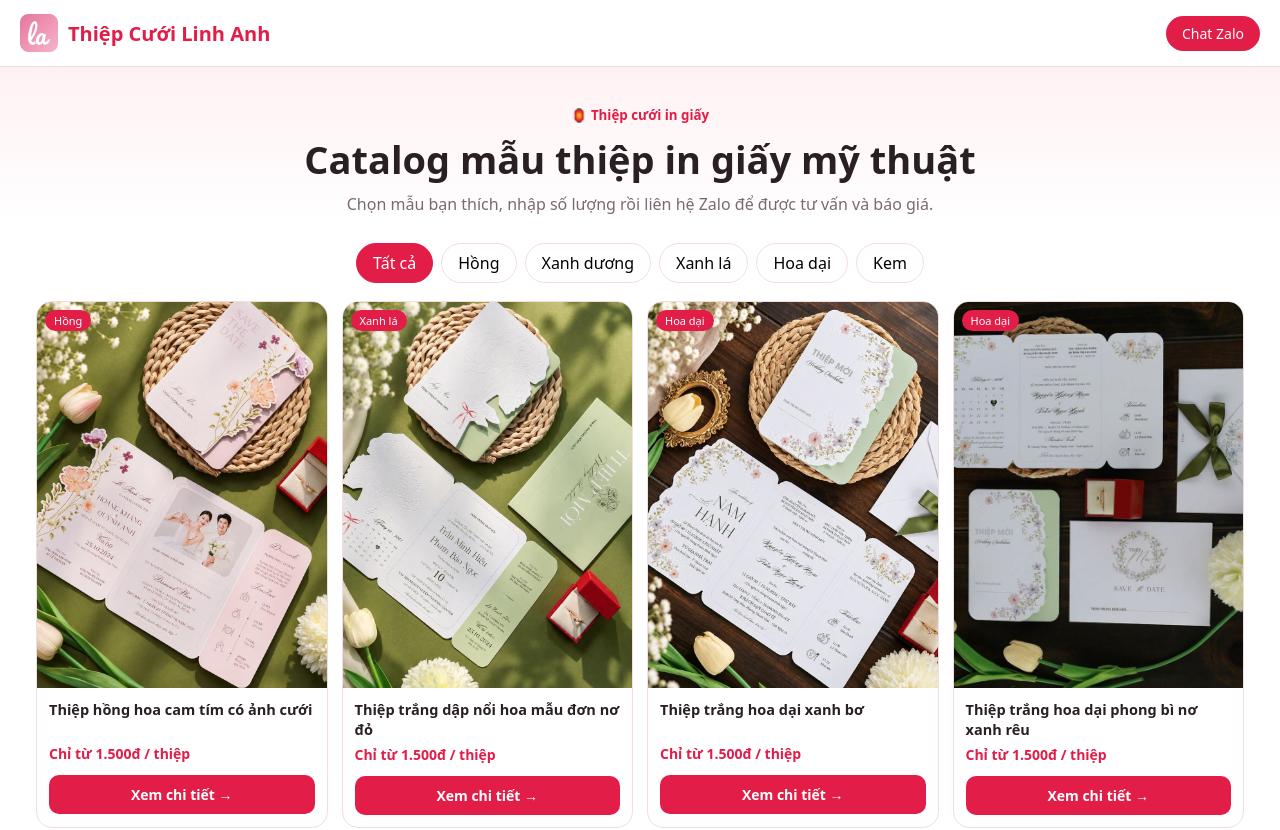
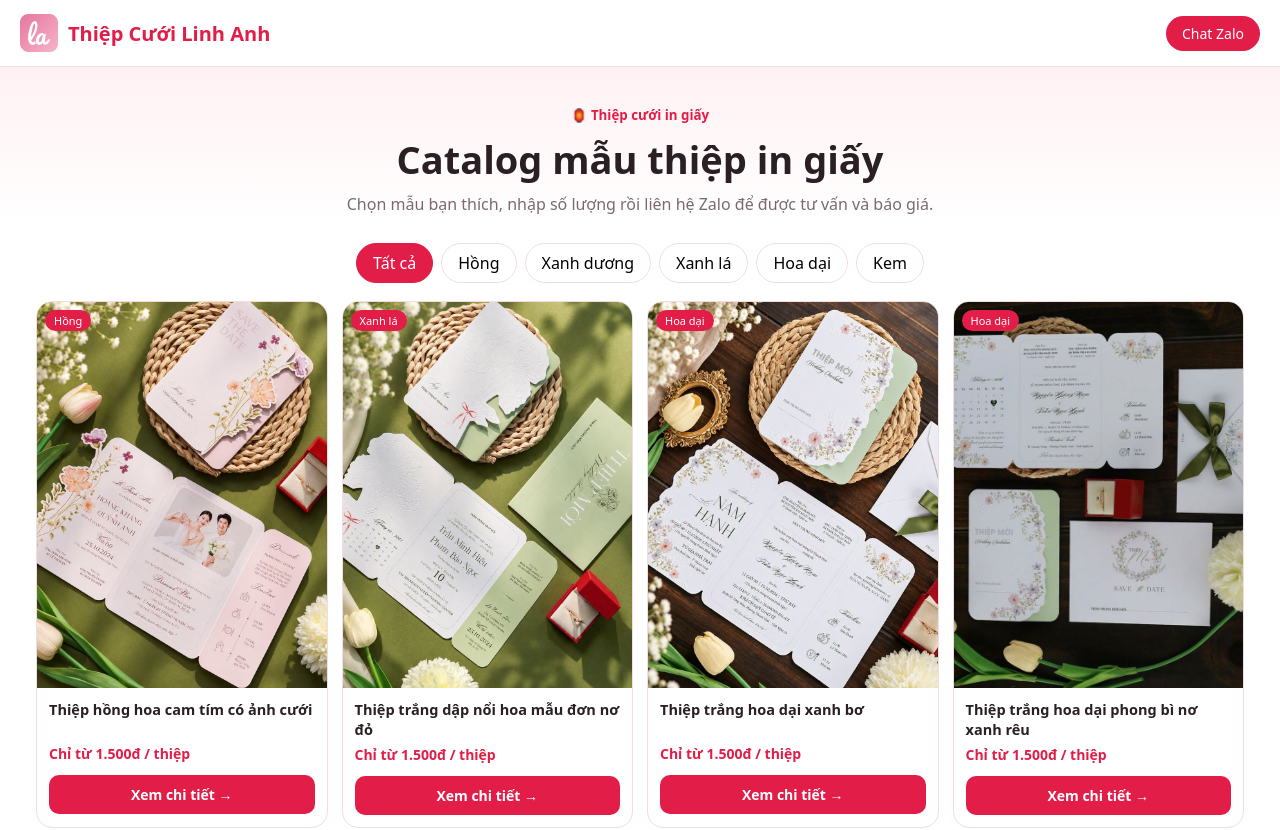
Before and after one commit to thiepcuoixinh68/mau-thiep, a plain HTML site: page index.html in a window 1280 px wide. Shown: the top 830 px of the page. Drawn offline with Linux system fonts and the light colour scheme.

Commit message:
Update index.html

```diff
--- a/index.html
+++ b/index.html
@@ -51,7 +51,7 @@ footer{background:var(--soft);text-align:center;padding:26px 16px;color:var(--mu
 <div class="top"><div class="logo" id="shop"></div><a class="z" id="topz" target="_blank">Chat Zalo</a></div>
 <section class="hero">
   <small>🏮 Thiệp cưới in giấy</small>
-  <h1>Catalog mẫu thiệp in giấy mỹ thuật</h1>
+  <h1>Catalog mẫu thiệp in giấy</h1>
   <p>Chọn mẫu bạn thích, nhập số lượng rồi liên hệ Zalo để được tư vấn và báo giá.</p>
 </section>
 <div class="tabs" id="tabs"></div>
```
